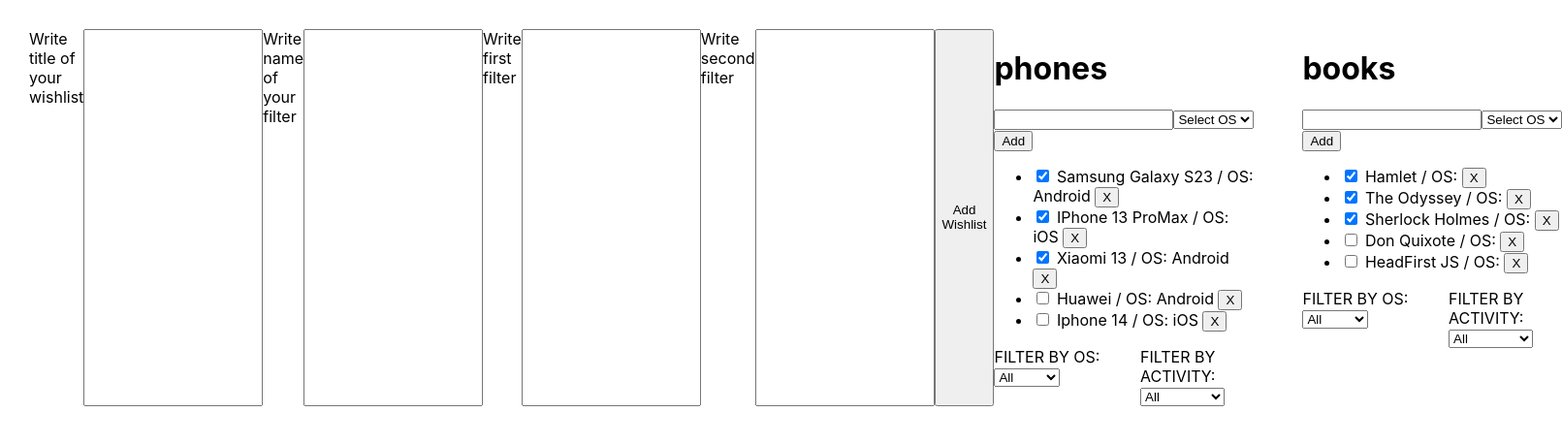
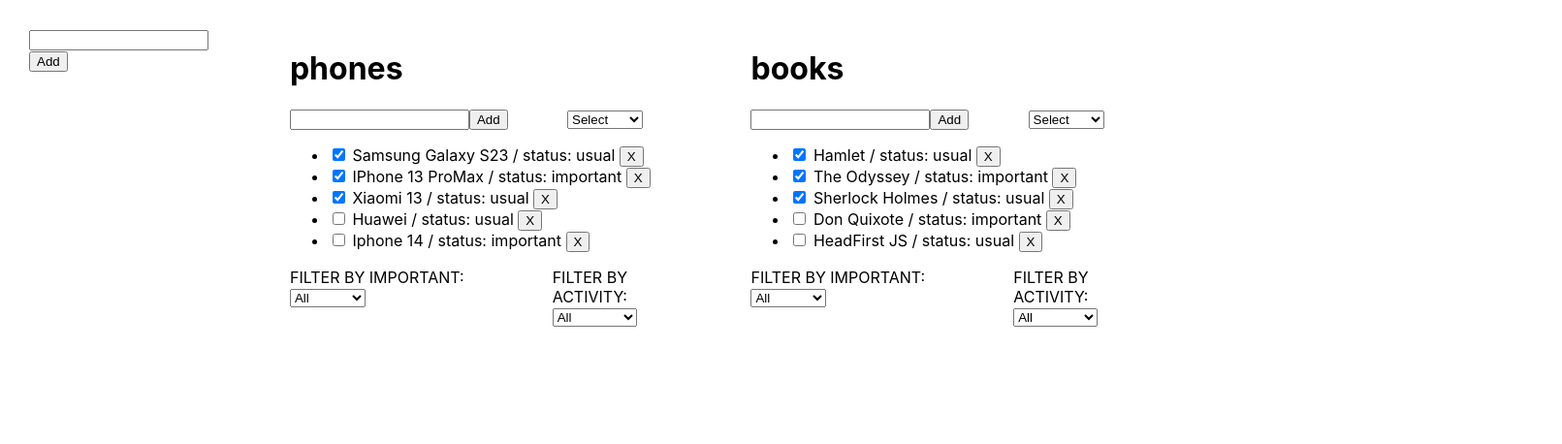
Before and after one commit to iammnitelniy/wish_list_javascript, a React (Create React App) app: page / in a window 1280 px wide. Shown: the top 458 px of the page at 97% size, 1611 px wide, since content can reach past the window. Built offline with nearby package versions, Linux system fonts and the light colour scheme.

Commit message:
-fro lesson 12 06 23

```diff
--- a/src/App.css
+++ b/src/App.css
@@ -1,6 +1,7 @@
 .App {
     padding: 30px;
     display: flex;
+
 }
 
 .App > div {
--- a/src/App.tsx
+++ b/src/App.tsx
@@ -1,177 +1,192 @@
 import React, {useState} from 'react';
 import './App.css';
-import {OsTypeForSelect, StatusTypeForSelect, WishList} from "./WishList";
+import {FilterTypeForSelect, StatusTypeForSelect, WishList} from "./WishList";
 import {v1} from "uuid";
 import {SuperInput} from "./superComponents/SuperInput";
 import {SuperButton} from "./superComponents/SuperButton";
 
-export type OsType = "All" | "iOS" | "Android" | OsTypeForSelect
+export type OsType = "All" | 'important' | "usual" | FilterTypeForSelect
 
 export type WishlistType = {
-id: string, category: string, filterBy: string
+    id: string, category: string, filterByActivity: string, filterByStatus: string
 }
 
-export type WishType = {id: string, title: string, OS?: string, genre?: string, checked: boolean}
+export type WishType = { id: string, title: string, status: string, checked: boolean }
 
 export type WishesDataType = {
     [key: string]: WishType[]
 }
 
 
-
 function App() {
 
+
     const wishlistID1 = v1();
-	const wishlistID2= v1()
+    const wishlistID2 = v1()
 
     const [wishLists, setWishlists] = useState<WishlistType[]>([
-			{id: wishlistID1, category: "phones", filterBy: "OS"},
-			{id: wishlistID2, category: "books", filterBy: "genre"}
+            {id: wishlistID1, category: "phones", filterByActivity: 'All', filterByStatus: 'All'},
+            {id: wishlistID2, category: "books", filterByActivity: 'All', filterByStatus: 'All'}
         ]
     )
     const [wishes, setWishes] = useState<WishesDataType>(
         {
             [wishlistID1]: [
-				{id:v1(), title: 'Samsung Galaxy S23', OS: "Android", checked: true},
-				{id:v1(), title: 'IPhone 13 ProMax', OS: "iOS", checked: true},
-				{id:v1(), title: 'Xiaomi 13', OS: "Android", checked: true},
-				{id:v1(), title: 'Huawei', OS: "Android", checked: false},
-				{id:v1(), title: 'Iphone 14', OS: "iOS", checked: false}
+                {id: v1(), title: 'Samsung Galaxy S23', status: "usual", checked: true},
+                {id: v1(), title: 'IPhone 13 ProMax', status: 'important', checked: true},
+                {id: v1(), title: 'Xiaomi 13', status: "usual", checked: true},
+                {id: v1(), title: 'Huawei', status: "usual", checked: false},
+                {id: v1(), title: 'Iphone 14', status: 'important', checked: false}
 
             ],
-			[wishlistID2 ]: [
+            [wishlistID2]: [
 
-				{id:v1(), title: 'Hamlet ', genre: "Drama", checked: true},
-				{id:v1(), title: 'The Odyssey ', genre: "History", checked: true},
-				{id:v1(), title: 'Sherlock Holmes', genre: "Detective", checked: true},
-				{id:v1(), title: 'Don Quixote', genre: "Adventure", checked: false},
-				{id:v1(), title: 'HeadFirst JS', genre: "Science", checked: false}]
+                {id: v1(), title: 'Hamlet ', status: "usual", checked: true},
+                {id: v1(), title: 'The Odyssey ', status: "important", checked: true},
+                {id: v1(), title: 'Sherlock Holmes', status: "usual", checked: true},
+                {id: v1(), title: 'Don Quixote', status: "important", checked: false},
+                {id: v1(), title: 'HeadFirst JS', status: "usual", checked: false}]
 
 
-		} )
+        })
 
 
     const [activityFilter, setActivityFilter] = useState<StatusTypeForSelect>("All")
     const [osFilter, setOsFilter] = useState<OsType>("All")
     // const [wishes, setWishes] = useState<WishesDataPropsType[]>([
-	// 	{id: v1(), title: 'Samsung Galaxy S23', OS: "Android", checked: true},
-	// 	{id: v1(), title: 'IPhone 13 ProMax', OS: "iOS", checked: true},
-	// 	{id: v1(), title: 'Xiaomi 13', OS: "Android", checked: true},
-	// 	{id: v1(), title: 'Huawei', OS: "Android", checked: false},
-	// 	{id: v1(), title: 'Iphone 14', OS: "iOS", checked: false},
+    // 	{id: v1(), title: 'Samsung Galaxy S23', OS: "usual", checked: true},
+    // 	{id: v1(), title: 'IPhone 13 ProMax', OS: 'important, checked: true},
+    // 	{id: v1(), title: 'Xiaomi 13', OS: "usual", checked: true},
+    // 	{id: v1(), title: 'Huawei', OS: "usual", checked: false},
+    // 	{id: v1(), title: 'Iphone 14', OS: 'important, checked: false},
     // ])
     //
-	const addNewWish = (wishlistId: string, oS: OsTypeForSelect, newValue: string) => {
+    const addNewWish = (wishlistId: string, oS: FilterTypeForSelect, newValue: string) => {
 
-		let newItem = {id:v1(), title: newValue, OS: "iOS", checked: false}
-		let newItem2 = {id:v1(), title: newValue, genre: "Drama", checked: false}
+        let newItem = {id: v1(), title: newValue, status: oS, checked: false}
+
+        setWishes({...wishes, [wishlistId]: [newItem ,...wishes[wishlistId]]})
 
 
-		wishLists.forEach(el=> {
+        // let newItem2 = {id: v1(), title: newValue, genre: "Drama", checked: false}
 
-			if (el.filterBy === "OS") {
-				setWishes({...wishes, [wishlistId]: [newItem, ...wishes[wishlistId]]})
-			}
-			else {
-				setWishes({...wishes, [wishlistId]: [newItem2, ...wishes[wishlistId]]})
-
-			}
-		})
-
+        //
+        // wishLists.forEach(el => {
+        //
+        //     if (el.filterBy === "OS") {
+        //         setWishes({...wishes, [wishlistId]: [newItem, ...wishes[wishlistId]]})
+        //     } else {
+        //         setWishes({...wishes, [wishlistId]: [newItem2, ...wishes[wishlistId]]})
+        //
+        //     }
+        // })
 
 
     }
 
 
-
-
-
-
-
-
     const removeWish = (wishlistID: string, id: string) => {
 
-		setWishes({...wishes, [wishlistID]: wishes[wishlistID].filter(el=> el.id !== id)})
+        setWishes({...wishes, [wishlistID]: wishes[wishlistID].filter(el => el.id !== id)})
 
 
     }
 
-	// //{id: v1(), title: 'Samsung Galaxy S23', OS: "Android", checked: true, isTrue: statusValue }
+    // //{id: v1(), title: 'Samsung Galaxy S23', OS: "usual", checked: true, isTrue: statusValue }
     // //1. Видишь объект-делай копию. 2. Видишь массив-делай копию. 3. Видишь ключ-создавай новый.
     //
-	const changeWishStatus = (wishlistID: string,wishId: string, statusValue: boolean) => {
-		setWishes({...wishes, [wishlistID]: wishes[wishlistID].map(el=>el.id === wishId ?  {...el, checked : statusValue}   : el    )})
+    const changeWishStatus = (wishlistID: string, wishId: string, statusValue: boolean) => {
+        setWishes({
+            ...wishes,
+            [wishlistID]: wishes[wishlistID].map(el => el.id === wishId ? {...el, checked: statusValue} : el)
+        })
         // setWishes(wishes.map((el)=> el.id === wishId ? {...el, checked: statusValue} :el))
     }
     //
     //
     //
     //
-	// const wishesWhatWeWantToSee = (osFilter === "All" ? wishes : wishes.filter(el => el.OS === osFilter)) // select OS
-	//
-	//
-	// const wishesWhatWeWantToSeeGeneral = activityFilter === "All" ?
-	// 	wishesWhatWeWantToSee : activityFilter === "Active" ?
-	// 	wishesWhatWeWantToSee.filter(el=> !el.checked )
-	// 	: wishesWhatWeWantToSee.filter(el=> el.checked )
-	// // select Activity
-	//
 
 
 
 
-const [generalState, setGeneralState] = useState<any>([])
-	const [newWishListTitle, setNewWishListTitle] = useState<string>("")
-	const [titleFilters, settitleFilters] = useState<any>("")
-	const [firstFilter, setfirstFilter] = useState<any>("")
-	const [secondFilter, setsecondFilter] = useState<any>("")
 
-	const newWishListInputChanger = (newValue: string) => {
-		setNewWishListTitle(newValue)
+    const [wishlistTitle, setWishlistTitle] = useState<string>("")
+    // const [filterName, setFilterName] = useState<string>("")
+    // const [firstFilter, setFirstFilter] = useState<string>("")
+    // const [secondFilter, setSecondFilter] = useState<string>("")
+    // const [filterState, setFilterState] = useState({})
+
+    const addNewWishList = () => {
+        const newWishListId = v1()
+        const newWishlist =
+        {
+            id: newWishListId, category: wishlistTitle, filterByActivity: "All", filterByStatus: "All"
         }
 
-	// const addNewWishListData = () => {
-	// 	setGeneralState([...generalState, [{value: firstFilter, label: firstFilter}, {value: secondFilter, label: secondFilter}]])
+        setWishlists([newWishlist ,...wishLists])
+        setWishes({...wishes, [newWishListId]: []})
+        // setFilterState({
+        //     id: newWishListId,
+        //     value: [{value: 'Category', label: "Category"}, {value: firstFilter, label: firstFilter}, {value: secondFilter, label: secondFilter}]
+        //
+        // })
+
+
+
+
+
+        // function changeFilter(value: FilterValuesType, todolistId: string) {
+        //     let todolist = todolists.find(tl => tl.id === todolistId);
+        //     if (todolist) {
+        //         todolist.filter = value;
+        //         setTodolists([...todolists])
+        //     }
         // }
 
-	const addNewWishList = () => {
-		const newId = v1()
-		let newObj = {id: newId, category: newWishListTitle, filterBy: titleFilters}
-		setWishlists([...wishLists, newObj])
-		setGeneralState([...generalState, {
-			id: newId,
-			value: [{value: "Category", label: "Category"}, {value: firstFilter, label: firstFilter}, {value: secondFilter, label: secondFilter}]
-		}])
-		setWishes({...wishes, [newId]: []})
+
+
+        // select Activity
+
     }
-	console.log(generalState)
+    console.log(wishes)
 
     return (
 
 
+
         <div className="App">
-			{/*<div>*/}
-			Write title of your wishlist
-			<SuperInput callBack={setNewWishListTitle} value={newWishListTitle} onKeyDownHandlerCallBack={()=>{}}/>
-
-			Write name of your filter
-			<SuperInput callBack={settitleFilters} value={titleFilters} onKeyDownHandlerCallBack={()=>{}}/>
-
-			Write first filter
-			<SuperInput callBack={setfirstFilter} value={firstFilter} onKeyDownHandlerCallBack={()=>{}}/>
-			Write second filter
-
-			<SuperInput callBack={setsecondFilter} value={secondFilter} onKeyDownHandlerCallBack={()=>{}}/>
+            <div>
+                <SuperInput callBack={setWishlistTitle} value={wishlistTitle} onKeyDownCallBack={() => {
+                }}/>
+                {/*<SuperInput callBack={setFilterName} value={filterName} onKeyDownCallBack={() => {*/}
+                {/*}}/>*/}
+                {/*<SuperInput callBack={setFirstFilter} value={firstFilter} onKeyDownCallBack={() => {*/}
+                {/*}}/>*/}
+                {/*<SuperInput callBack={setSecondFilter} value={secondFilter} onKeyDownCallBack={() => {*/}
+                {/*}}/>*/}
+                <SuperButton callBack={addNewWishList} name={"Add"}/>
 
 
-			<SuperButton callBack={addNewWishList} name={"Add Wishlist"} />
-			{/*</div>*/}
 
-			{wishLists.map((wl)=> {
-				return 	<WishList
+            </div>
+
+
+            {wishLists.map((wl) => {
+                let wishesWhatWeWantToSee = osFilter === "All" ? wishes[wl.id] : wishes[wl.id].filter(el => el.status=== osFilter) // select OS
+
+
+
+
+                let wishesWhatWeWantToSeeGeneral = activityFilter === "All" ?
+                    wishesWhatWeWantToSee : activityFilter === "Active" ?
+                        wishesWhatWeWantToSee.filter(el=> !el.checked )
+                        : wishesWhatWeWantToSee.filter(el=> el.checked )
+
+                return <WishList
                     key={wl.id}
                     wishlistID={wl.id}
-					wishes={wishes}
+                    wishes={wishesWhatWeWantToSeeGeneral}
                     addNewWish={addNewWish}
                     osFilter={osFilter}
                     setOsFilter={setOsFilter}
@@ -180,14 +195,11 @@
                     setActivityFilter={setActivityFilter}
                     changeWishStatus={changeWishStatus}
                     category={wl.category}
-					generalState={generalState}
 
                 />
-
-			}  )}
+            })}
 
         </div>
-
 
 
     );
--- a/src/SuperComponents/SuperForm.tsx
+++ b/src/SuperComponents/SuperForm.tsx
@@ -20,28 +20,29 @@
     }
 ) => {
 
-const [value, setValue] = useState<string>("")
+    const [newValue, setNewValue] = useState<string>("")
+
+    const onChangeHandler = (newValue: string) => {
+        setNewValue(newValue)
+        setError(null)
+    }
 
 
-
-    const onChangeHandler = (newValue: string) => {
-            setValue(newValue)
-        setError(null)
-    }
-    const onKeyDownHandler = (onKeyDownValue: string) => {
-        if (onKeyDownValue === "Enter") {
+    const onKeyDownCallBack = (key: string) => {
+        if (key === "Enter") {
             onClickHandler()
         }
     }
+
     const onClickHandler = () => {
-            callBack(value)
-            setValue("")
+            callBack(newValue)
+            setNewValue("")
     }
 
     return (
 
         <div>
-            <SuperInput callBack={onChangeHandler} value={value} onKeyDownHandlerCallBack={onKeyDownHandler}/>
+            <SuperInput callBack={onChangeHandler} value={newValue} onKeyDownCallBack={onKeyDownCallBack}/>
             {/*<input value={newValue} onChange={onChangeHandler} onKeyDown={onKeyDownHandler}/>*/}
             <SuperButton callBack={onClickHandler} name={"Add"}/>
         </div>
--- a/src/SuperComponents/SuperInput.tsx
+++ b/src/SuperComponents/SuperInput.tsx
@@ -1,37 +1,29 @@
 import React, {ChangeEvent, KeyboardEvent, useState} from 'react';
 
 type SuperInputPropsType = {
-    callBack: (newValue: string)=> void
+    callBack: (newValue: string) => void
     value: string
-    onKeyDownHandlerCallBack: (onKeyDownValue: string)=> void
+    onKeyDownCallBack: (key: string) => void
 
 }
 
+export const SuperInput: React.FC<SuperInputPropsType> = ({
+                                                              onKeyDownCallBack,
+                                                              value, callBack, ...restProps
+                                                          }) => {
 
+      // const [superInputValue, setSuperInputValue] = useState<string >(value)
 
+        const onChangeHandler = (e:ChangeEvent<HTMLInputElement>) => {
 
+            callBack(e.currentTarget.value)
+        }
 
-
-export const SuperInput: React.FC<SuperInputPropsType> = ({callBack, value, onKeyDownHandlerCallBack, ...rest} ) => {
-
-  // const [superInputValue, setSuperInputValue] = useState<string>("")
-
-    const onChangeHandler = (e: ChangeEvent<HTMLInputElement>) => {
-        callBack(e.currentTarget.value)
-
-
-    }
-    const onKeyDownHandler = (e: KeyboardEvent<HTMLInputElement>) => {
-        onKeyDownHandlerCallBack(e.key)
-    }
-
-
-//update
-
-
-
+        const onKeyDownHandler = (e: KeyboardEvent<HTMLInputElement>) => {
+            onKeyDownCallBack(e.key)
+        }
 
     return (
-        <input type="text" value={value}  onChange={onChangeHandler} onKeyDown={onKeyDownHandler}/>
+        <input value={value} onChange={onChangeHandler} onKeyDown={onKeyDownHandler}/>
     );
 };
--- a/src/SuperComponents/SuperSelect.tsx
+++ b/src/SuperComponents/SuperSelect.tsx
@@ -6,7 +6,7 @@
 }
 
 type SuperSelectPropsType = {
-
+    value: string
     options: OptionType[]
     callBack: (value: string) => void
 }
@@ -15,6 +15,7 @@
     {
         options,
         callBack,
+        value,
         ...restProps
     }
 ) => {
@@ -23,7 +24,7 @@
             callBack(e.currentTarget.value)
     }
     return (
-        <select onChange={onChangeHandler}>
+        <select value={value}  onChange={onChangeHandler}>
             {options.map((el, index)=><option key={index} value={el.value}>{el.label}</option>)}
         </select>
     );
--- a/src/WishList.tsx
+++ b/src/WishList.tsx
@@ -4,43 +4,39 @@
 import SuperCheckbox from "./superComponents/SuperCheckbox";
 import {SuperSelect} from "./superComponents/SuperSelect";
 
-export type OsTypeForSelect = "Android" | "iOS" | "Select OS"
+export type FilterTypeForSelect = "usual" | "important" | "Select"
 export type StatusTypeForSelect = "All" | "Active" | "Completed"
 
 export type WishListPropsType = {
-	wishes:WishesDataType
+	wishes:WishType[]
 	osFilter: OsType
 	setOsFilter: (text: OsType) => void
-	addNewWish: (wishlistID: string, oS: OsTypeForSelect, newValue: string) => void
+	addNewWish: (wishlistID: string, oS: FilterTypeForSelect, newValue: string) => void
 	removeWish: (wishlistID: string, id: string) => void
 	activityFilter : StatusTypeForSelect
 	setActivityFilter: (filterValue: StatusTypeForSelect) => void
 	changeWishStatus: (wishlistId: string, wishId: string, statusValue: boolean) => void
 	wishlistID: string
 	category: string
-	generalState: any
 }
 
-
-type TypeForSelect = 'Category' | 'anal' | 'oral'
 export const WishList = (props: WishListPropsType) => {
 	const [error, setError] = useState<string | null>(null)
-	const [oS, setOS] = useState<OsTypeForSelect>("Select OS")
-	const [select, setSelect] = useState<TypeForSelect>("Category")
+	const [oS, setOS] = useState<FilterTypeForSelect>("Select")
 	// const onNewItemChangeHandler = (e: ChangeEvent<HTMLInputElement>) => {
 	// 	props.setNewWishTitle(e.currentTarget.value)
 	// 	setError(null)
 	// }
 
 	const addWishHandler = (newValue: string) => {
-		if (oS !== "Select OS") {
+		if (oS !== "Select") {
 			if (newValue.trim() !== ""){
 				props.addNewWish(props.wishlistID, oS, newValue)
 
-				setOS("Select OS")
+				setOS("Select")
 
 			} else setError("Select item")
-		} else setError("Select OS")
+		} else setError("Select")
 	}
 
 
@@ -54,16 +50,9 @@
 
 
 	const onChangeOSHandler = (value: string) => {
-		setOS(value as OsTypeForSelect)
+		setOS(value as FilterTypeForSelect)
 		setError(null)
 	}
-
-	// const unHardCodeSelectHandler = (value: string) => {
-	//
-	// 	setSelect(value as TypeForSelect)
-	// 	setError(null)
-	// }
-
 	const onChangeFilterOSHandler = (value: string) => {
 		props.setOsFilter(value as OsType)
 	}
@@ -94,29 +83,28 @@
 				</div>
 				<div>
 					{/*<select value={oS} onChange={onChangeOSHandler}>*/}
-					{/*	<option value={"Select OS"}>Select OS</option>*/}
-					{/*	<option value={"Android"}>Android</option>*/}
-					{/*	<option value={"iOS"}>iOS</option>*/}
+					{/*	<option value={"Select "}>Select </option>*/}
+					{/*	<option value={"usual"}>usual</option>*/}
+					{/*	<option value={"important"}>important</option>*/}
 					{/*</select>*/}
-					<SuperSelect options = {[{value: 'Select OS', label: "Select OS"}, {value: 'Android', label: "Android"}, {value: 'iOS', label: "iOS"}]}  callBack={onChangeOSHandler} />
-					{/*<SuperSelect options = {props.generalState.map((el: any )=> el.id === props.wishlistID ? props.generalState.value : [{value: 'Category', label: 'Category'}, {value: 'Android', label: "Android"}, {value: 'iOS', label: "iOS"}])}  callBack={unHardCodeSelectHandler} />*/}
-					{ error === "Select OS" ?  <div>{error}</div> : "" }
+					<SuperSelect value={oS} options = {[{value: 'Select', label: "Select"}, {value: 'usual', label: "usual"}, {value: 'important', label: "important"}]}  callBack={onChangeOSHandler} />
+
+					{ error === "Select" ?  <div>{error}</div> : "" }
 				</div>
 				<div>
 					{/*<button onClick={addWishHandler}>Add</button>*/}
 				</div>
 			</div>
 			<ul>
-				{props.wishes[props.wishlistID].map((el: WishType, index: number) => {
+				{props.wishes.map((el: WishType, index: number) => {
 					return (
-
 						<li key={index}>
 
 	{/*<input type="checkbox" checked={el.checked} onChange={(event)=>changeStatusHandler(el.id, event)}/>*/}
 	<SuperCheckbox checked={el.checked} callBack={(value)=>{changeStatusHandler(el.id, value)}}		 />
 							<span> {el.title} </span>
-							<span> / OS: </span>
-							<span> {el.OS} </span>
+							<span> / status: </span>
+							<span> {el.status} </span>
 							<button onClick={() => removeWishHandler(el.id)}>X</button>
 						</li>
 					)
@@ -124,21 +112,21 @@
 			</ul>
 			<div style={{display: "flex", justifyContent: "space-between"}}>
 				<div style={{marginRight: "20px"}}>
-					FILTER BY OS:
+					FILTER BY IMPORTANT:
 					{/*<div>*/}
 					{/*	<select value={props.osFilter} onChange={onChangeFilterOSHandler}>*/}
 					{/*		<option value={"All"}>All</option>*/}
-					{/*		<option value={"Android"}>Android</option>*/}
-					{/*		<option value={"iOS"}>iOS</option>*/}
+					{/*		<option value={"usual"}>usual</option>*/}
+					{/*		<option value={"important"}>important</option>*/}
 					{/*	</select>*/}
 					{/*</div>*/}
-					<SuperSelect options = {[{value: 'All', label: "All"}, {value: 'Android', label: "Android"}, {value: 'iOS', label: "iOS"}]} callBack={onChangeFilterOSHandler} />
+					<SuperSelect value={props.osFilter} options = {[{value: 'All', label: "All"}, {value: 'usual', label: "usual"}, {value: 'important', label: "important"}]} callBack={onChangeFilterOSHandler} />
 				</div>
 				<div>
 					FILTER BY ACTIVITY:
 
 					<div>
-						<SuperSelect options = {[{value: 'All', label: "All"}, {value: 'Active', label: "Active"}, {value: 'Completed', label: "Completed"}]} callBack={onChangeActivityFilterHandler}/>
+						<SuperSelect value={props.activityFilter} options = {[{value: 'All', label: "All"}, {value: 'Active', label: "Active"}, {value: 'Completed', label: "Completed"}]} callBack={onChangeActivityFilterHandler}/>
 					</div>
 
 
```
Lines whose indentation alone changed are shown as unchanged.
